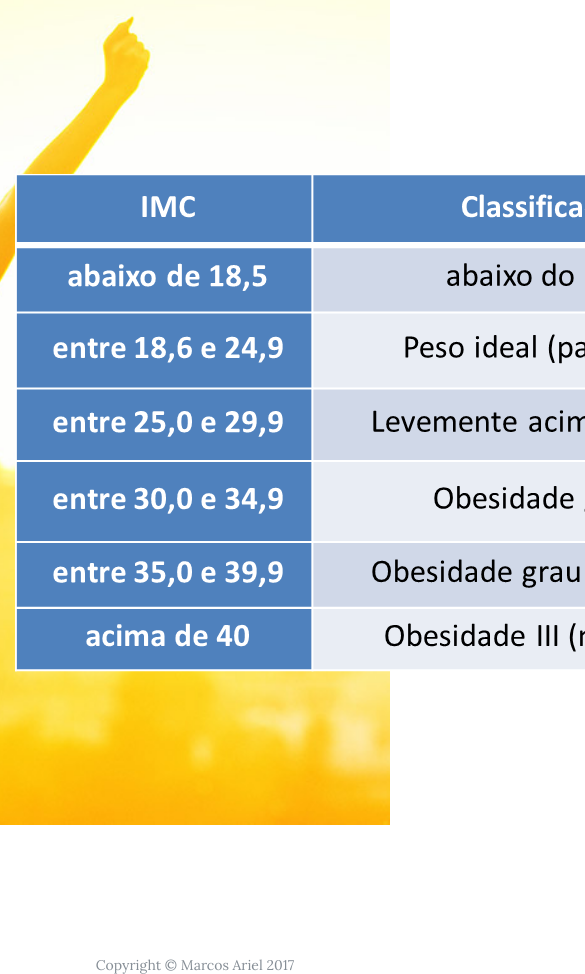
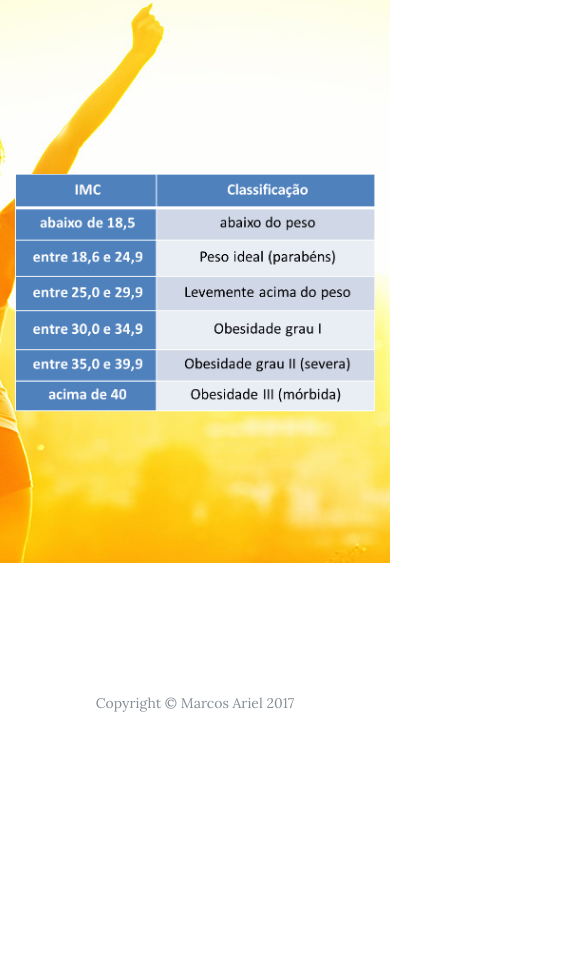
Before and after one commit to marcosarielrj/imc, a plain HTML site: page index.html in a window 390 px wide. Shown: the part 1539-2513 px from the top of the page, 585 px wide, since content can reach past the window. After the commit the page ends 2318 px from the top, so only its background shows below. Drawn offline with nearby package versions, Linux system fonts and the light colour scheme.

Commit message:
Configuração da imagem responsiva

```diff
--- a/index.html
+++ b/index.html
@@ -110,7 +110,7 @@
           <div class="col-lg-8 col-md-10 mx-auto">
 
             <div class="page-heading">
-              <img src="img\tabela-imc.png">
+              <img class="img-fluid" src="img\tabela-imc.png">
             </div>
           </div>
         </div>
```
